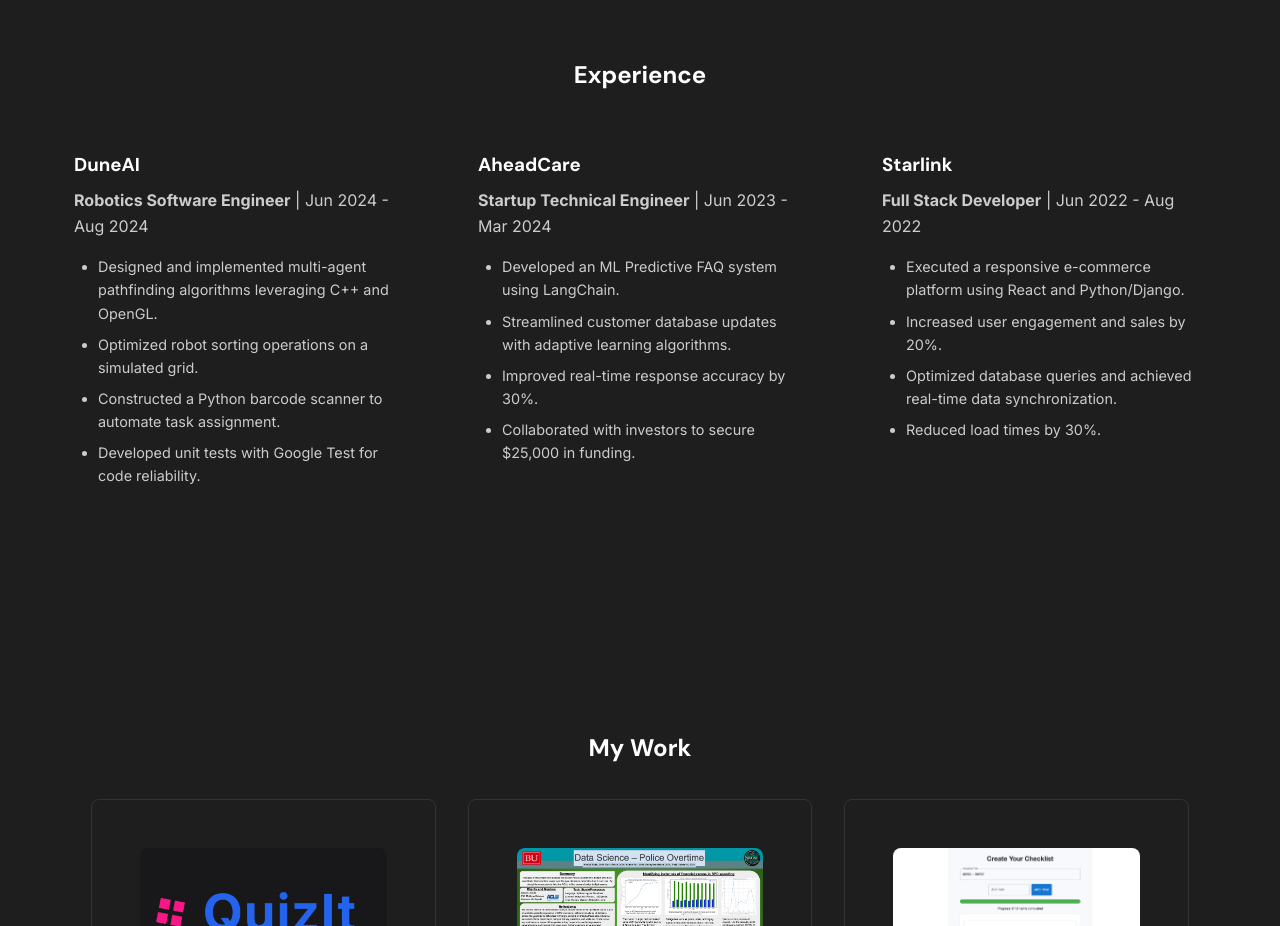
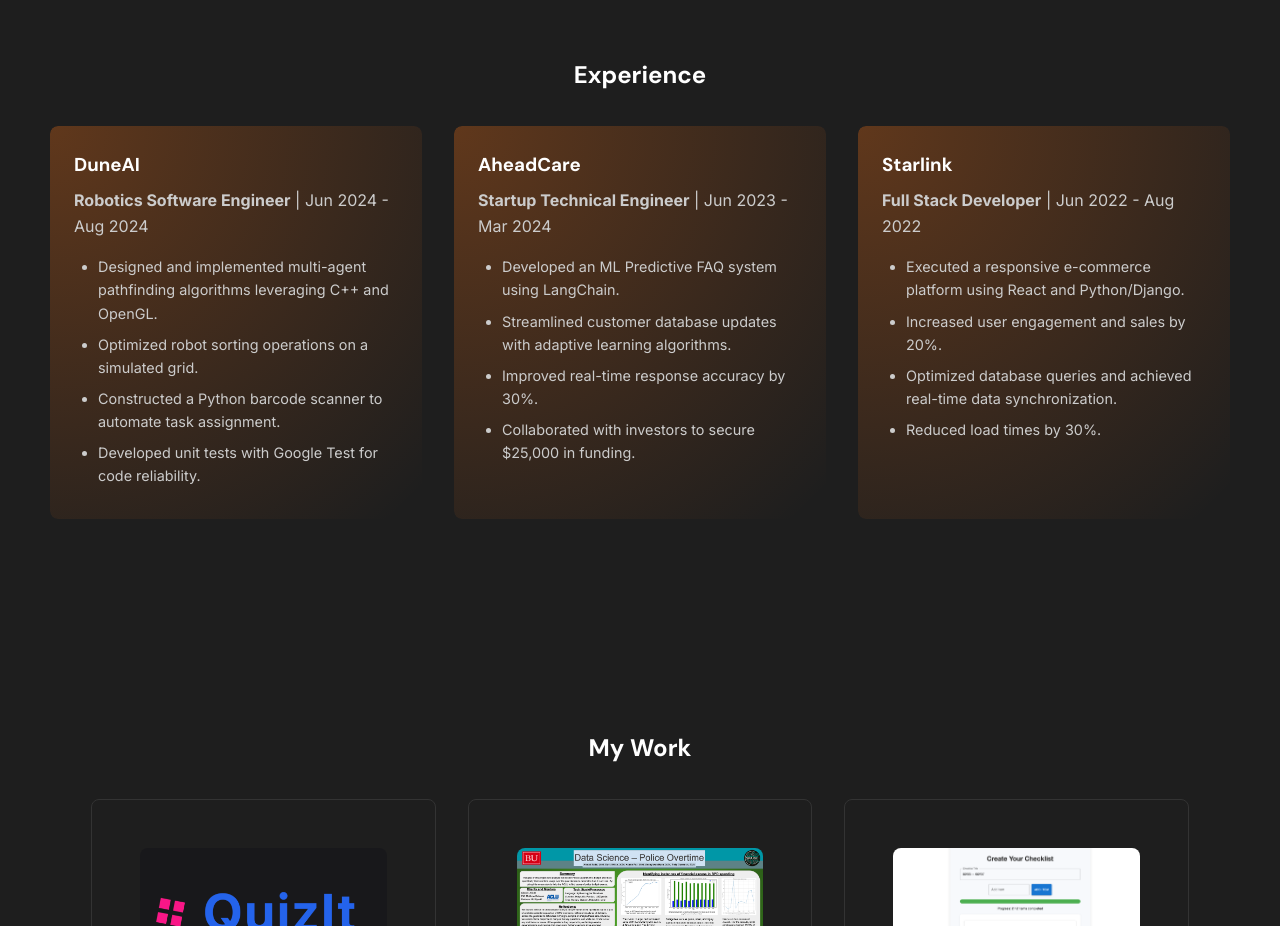
Before and after one commit to ahmadssadiq/soft-resume, a React (Create React App) app: page /#/ in a window 1280 px wide. Shown: the part 1540-2466 px from the top of the page. Built offline with nearby package versions, Linux system fonts and the light colour scheme.

Commit message:
added gradientcolour background to experience box.

```diff
--- a/package.json
+++ b/package.json
@@ -7,6 +7,7 @@
     "@testing-library/react": "^13.4.0",
     "@testing-library/user-event": "^13.5.0",
     "emailjs-com": "^3.2.0",
+    "framer-motion": "^12.4.7",
     "react": "^18.3.1",
     "react-dom": "^18.3.1",
     "react-icons": "^5.3.0",
--- a/src/components/Experience.css
+++ b/src/components/Experience.css
@@ -16,11 +16,42 @@
     gap: 2rem;
 }
 
+.spotlight-container {
+    position: relative;
+    overflow: hidden;
+    border-radius: 0.5rem;
+}
+
+.spotlight-overlay {
+    position: absolute;
+    top: 0;
+    left: 0;
+    width: 100%;
+    height: 100%;
+    opacity: 1;
+    transition: opacity 0.3s ease;
+    pointer-events: none;
+    border-radius: inherit;
+    z-index: 0;
+}
+
+.spotlight-container>*:not(.spotlight-overlay) {
+    position: relative;
+    z-index: 1;
+}
+
+.spotlight-container:hover .spotlight-overlay {
+    opacity: 1;
+}
+
+/* Experience item styling remains intact */
 .experience-item {
-    background-color: #1e1e1e;
+    background-color: transparent;
     border-radius: 0.5rem;
     padding: 1.5rem;
     transition: transform 0.3s ease;
+    position: relative;
+    /* Ensures stacking context with the overlay */
 }
 
 .experience-item:hover {
@@ -49,12 +80,10 @@
     margin-bottom: 0.5rem;
 }
 
+/* Code block styling, if needed elsewhere */
 .code-block {
-
     border: 1px solid #d01111;
-    /* Light blue border */
     border-radius: 5px;
-    /* Rounded corners */
     padding: 2px 6px;
     font-family: monospace;
 }
--- a/src/components/Experience.js
+++ b/src/components/Experience.js
@@ -1,5 +1,35 @@
 import React from 'react';
+import { motion, useMotionTemplate, useMotionValue } from 'framer-motion';
 import './Experience.css';
+
+// A reusable spotlight container component
+function SpotlightBox({ children }) {
+    const mouseX = useMotionValue(0);
+    const mouseY = useMotionValue(0);
+
+    function handleMouseMove(e) {
+        const { left, top } = e.currentTarget.getBoundingClientRect();
+        mouseX.set(e.clientX - left);
+        mouseY.set(e.clientY - top);
+    }
+
+    const gradientBackground = useMotionTemplate`
+  radial-gradient(650px circle at ${mouseX}px ${mouseY}px,
+    rgba(249, 115, 22, 0.3),
+    transparent 80%
+  )
+`;
+
+    return (
+        <div className="spotlight-container group" onMouseMove={handleMouseMove}>
+            <motion.div
+                className="spotlight-overlay pointer-events-none absolute -inset-px rounded transition duration-300 group-hover:opacity-100"
+                style={{ background: gradientBackground }}
+            />
+            {children}
+        </div>
+    );
+}
 
 function Experience() {
     const experiences = [
@@ -43,15 +73,19 @@
             <h2>Experience</h2>
             <div className="experience-grid">
                 {experiences.map((exp, index) => (
-                    <div className="experience-item" key={index}>
+                    <SpotlightBox key={index}>
+                        <div className="experience-item">
                             <h3>{exp.company}</h3>
-                        <p><strong>{exp.role}</strong> | {exp.duration}</p>
+                            <p>
+                                <strong>{exp.role}</strong> | {exp.duration}
+                            </p>
                             <ul>
                                 {exp.responsibilities.map((item, idx) => (
                                     <li key={idx}>{item}</li>
                                 ))}
                             </ul>
                         </div>
+                    </SpotlightBox>
                 ))}
             </div>
         </section>
```
Also changed, not shown: 1 other file (tests, documents, lock files or other folders). Lines whose indentation alone changed are shown as unchanged.
